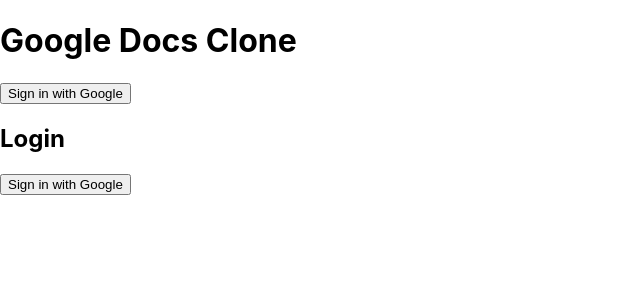
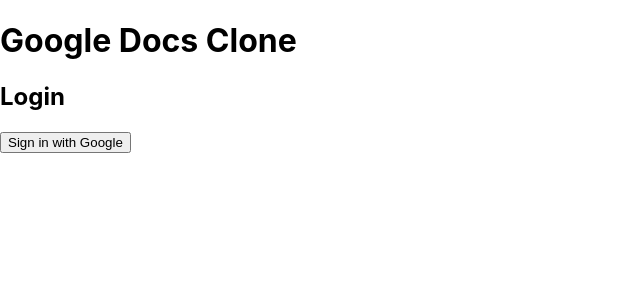
Before and after one commit to kireetikotturu/google-docs-clone-frontend, a React (Create React App) app: page / in a window 1280 px wide. Shown: the top 300 px of the page, without its empty margins (0-640 px from the left). Built offline with nearby package versions, Linux system fonts and the light colour scheme; no server answers.

Commit message:
Update App.js

```diff
--- a/src/App.js
+++ b/src/App.js
@@ -72,7 +72,7 @@
         </>
       ) : (
         <>
-          <button onClick={handleLogin}>Sign in with Google</button>
+
           <Login />
         </>
       )}
```
